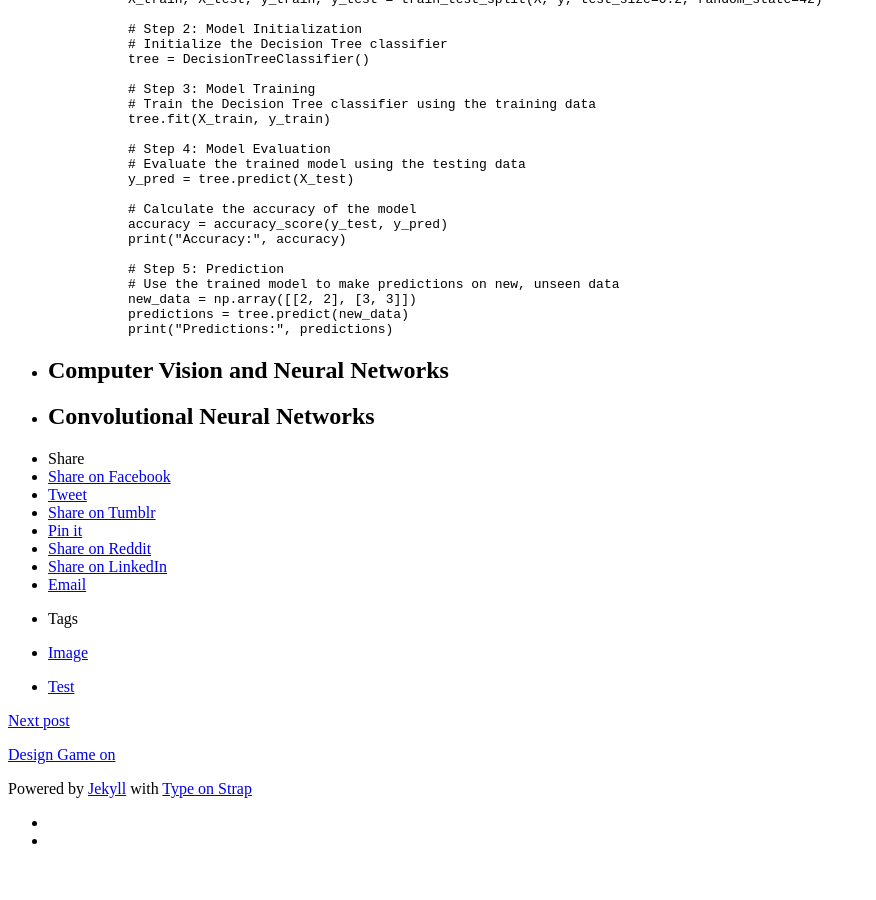
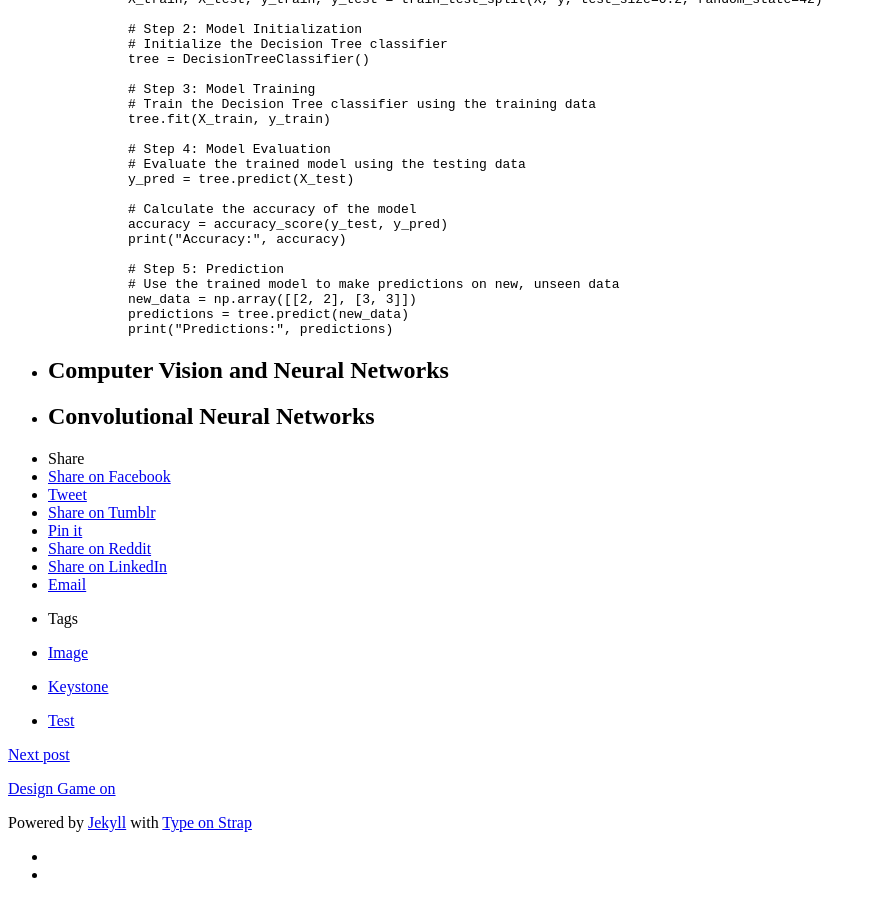
Before and after one commit to JeremyZXi/jeremyzxi.github.io, a Jekyll site: the page built from _posts/2023-9-5-PP-process_journal.md, in a window 1280 px wide and 900 px high, scrolled down 3678 px. Shown: the whole window, without its empty margins (0-876 px from the left). Built offline with Jekyll 4.4.1, drawn with Linux system fonts in a browser that asks for light colours; before the commit the page ends 4544 px from its top, so only the background shows below that.

Commit message:
format update

```diff
--- a/_posts/2023-9-5-PP-process_journal.md
+++ b/_posts/2023-9-5-PP-process_journal.md
@@ -2,7 +2,8 @@
 layout: post
 title: >
     Personal Project
-tags: [Test, Image]
+tags: [Test, Image, Keystone]
+excerpt_separator: <!--more-->
 ---
 
 # Personal Project Process Journal
```
